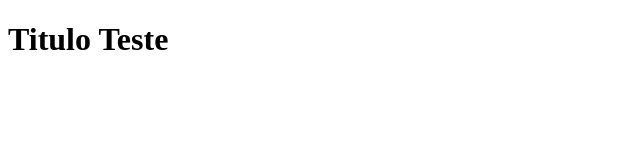
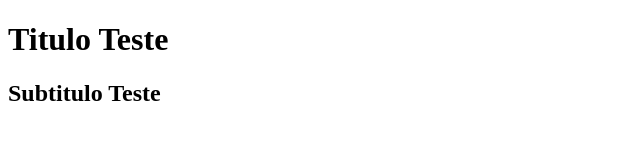
Before and after one commit to welltecnc/projeto3dsa, a plain HTML site: page index.html in a window 1280 px wide. Shown: the whole page, without its empty margins (0-640 px from the left). Drawn offline with Linux system fonts and the light colour scheme.

Commit message:
criando o subtitulo teste

```diff
--- a/index.html
+++ b/index.html
@@ -7,6 +7,7 @@
 </head>
 <body>
     <h1>Titulo Teste</h1>
+    <h2>Subtitulo Teste</h2>
 
 </body>
 </html>
```
